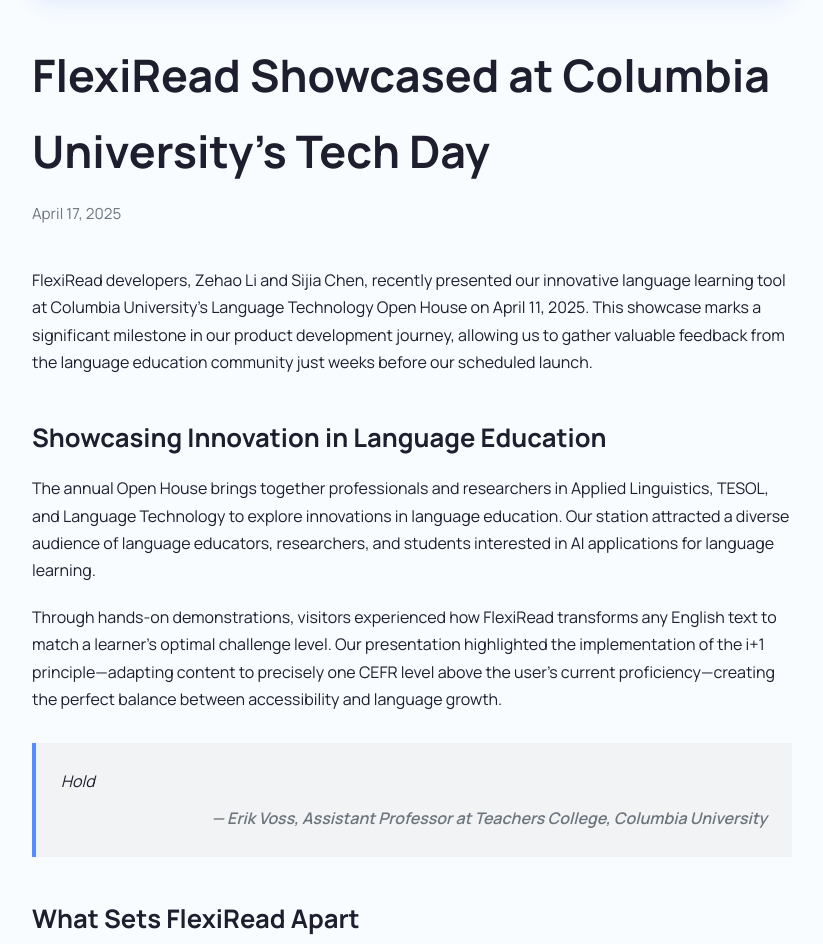
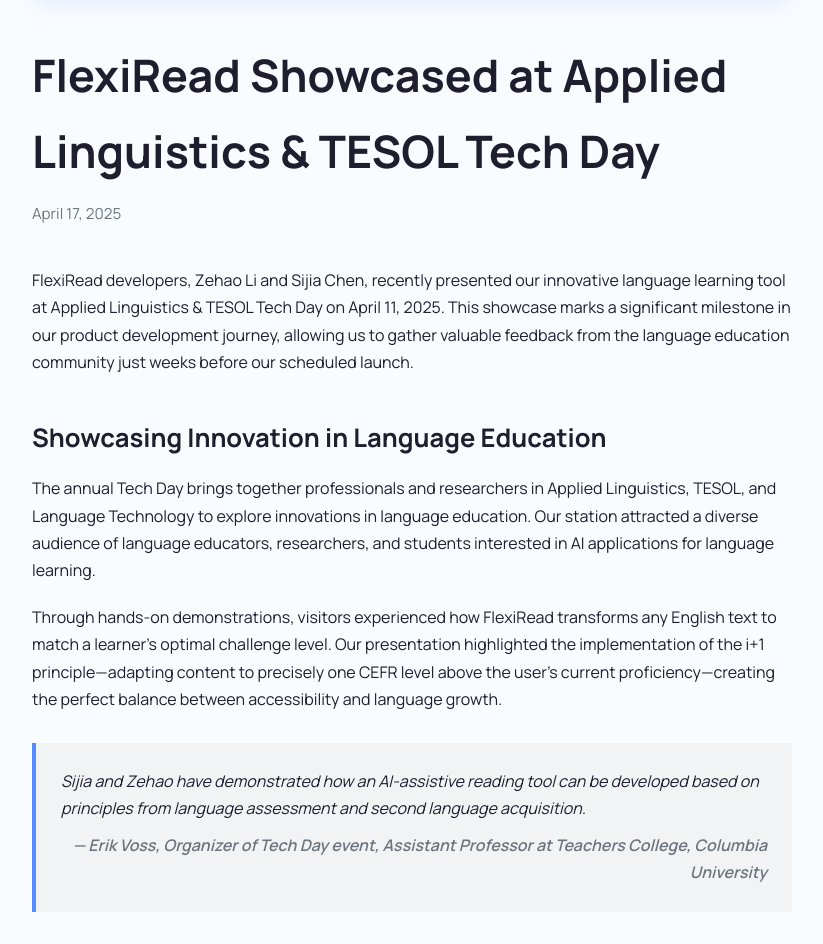
Before and after one commit to zl3323/flexiread-website, a plain HTML site: page blog2.html in a window 1280 px wide. Shown: the part 663-1607 px from the top of the page, without its empty margins (228-1051 px from the left). Drawn offline with Linux system fonts and the light colour scheme.

Commit message:
Update blog2.html

```diff
--- a/blog2.html
+++ b/blog2.html
@@ -4,7 +4,7 @@
 <head>
   <meta charset="UTF-8" />
   <meta name="viewport" content="width=device-width, initial-scale=1.0" />
-  <title>FlexiRead Showcased at Columbia University's Tech Day</title>
+  <title>FlexiRead Showcased at Applied Linguistics & TESOL Tech Day</title>
   <link rel="icon" type="image/png" href="favicon.png" />
   <link href="https://fonts.googleapis.com/css2?family=Manrope:wght@400;600;700&display=swap" rel="stylesheet" />
   <style>
@@ -265,20 +265,20 @@
   <!-- Blog Content -->
   <div class="blog-main">
     <img src="./blog2-cover.png" alt="FlexiRead Team at Columbia University" class="blog-cover">
-    <h1 class="blog-title">FlexiRead Showcased at Columbia University's Tech Day</h1>
+    <h1 class="blog-title">FlexiRead Showcased at Applied Linguistics & TESOL Tech Day</h1>
     <div class="blog-date">April 17, 2025</div>
 
     <div class="blog-content">
-      <p>FlexiRead developers, Zehao Li and Sijia Chen, recently presented our innovative language learning tool at Columbia University's Language Technology Open House on April 11, 2025. This showcase marks a significant milestone in our product development journey, allowing us to gather valuable feedback from the language education community just weeks before our scheduled launch.</p>
+      <p>FlexiRead developers, Zehao Li and Sijia Chen, recently presented our innovative language learning tool at Applied Linguistics & TESOL Tech Day on April 11, 2025. This showcase marks a significant milestone in our product development journey, allowing us to gather valuable feedback from the language education community just weeks before our scheduled launch.</p>
 
       <h2>Showcasing Innovation in Language Education</h2>
-      <p>The annual Open House brings together professionals and researchers in Applied Linguistics, TESOL, and Language Technology to explore innovations in language education. Our station attracted a diverse audience of language educators, researchers, and students interested in AI applications for language learning.</p>
+      <p>The annual Tech Day brings together professionals and researchers in Applied Linguistics, TESOL, and Language Technology to explore innovations in language education. Our station attracted a diverse audience of language educators, researchers, and students interested in AI applications for language learning.</p>
 
       <p>Through hands-on demonstrations, visitors experienced how FlexiRead transforms any English text to match a learner's optimal challenge level. Our presentation highlighted the implementation of the i+1 principle—adapting content to precisely one CEFR level above the user's current proficiency—creating the perfect balance between accessibility and language growth.</p>
 
       <blockquote>
-        Hold
-        <span class="testimonial-author">— Erik Voss, Assistant Professor at Teachers College, Columbia University</span>
+        Sijia and Zehao have demonstrated how an AI-assistive reading tool can be developed based on principles from language assessment and second language acquisition.
+        <span class="testimonial-author">— Erik Voss, Organizer of Tech Day event, Assistant Professor at Teachers College, Columbia University</span>
       </blockquote>
 
       <h2>What Sets FlexiRead Apart</h2>
@@ -313,7 +313,7 @@
         <li>Finalizing preparations for our scheduled May release</li>
       </ul>
 
-      <p>The Open House provided valuable validation of our core concept while offering critical insights for final refinements. We're grateful for the engagement from the language education community and look forward to bringing FlexiRead to ESL learners and educators in the coming months.</p>
+      <p>The Tech Day provided valuable validation of our core concept while offering critical insights for final refinements. We're grateful for the engagement from the language education community and look forward to bringing FlexiRead to ESL learners and educators in the coming months.</p>
     </div>
 
     <div class="blog-footer-nav">
```
